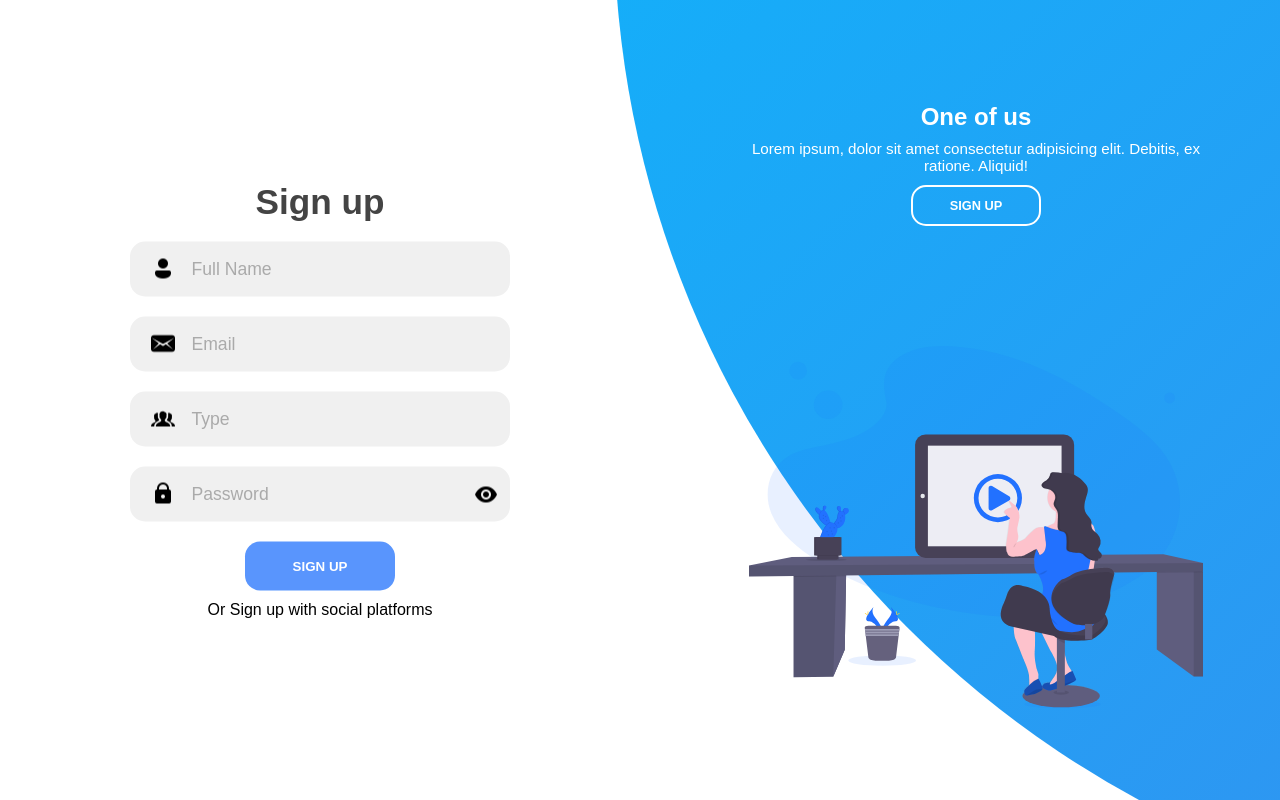
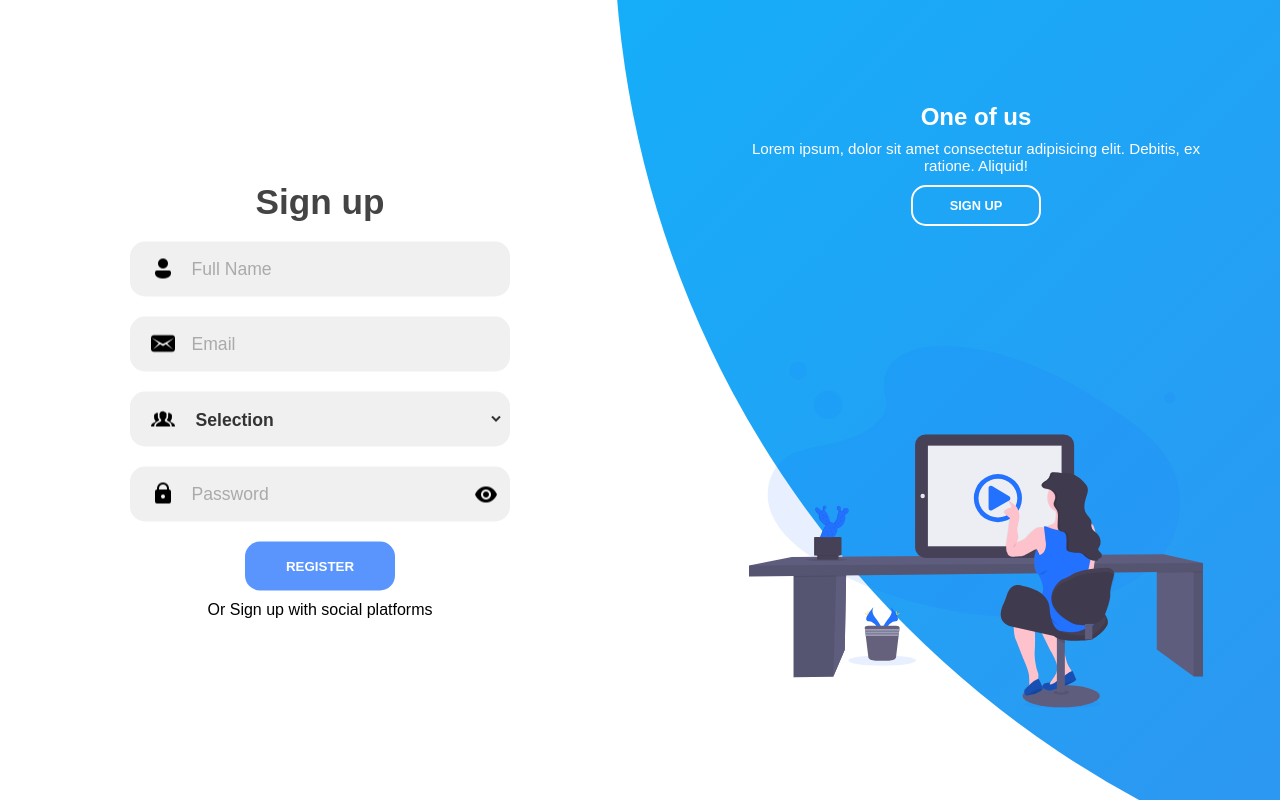
Before and after one commit to AkeelMNM/ConferenceMS-Frontend-Development, a React (Vite) app: page / in a window 1280 px wide. Both pictures are taken after a click on the button "SIGN UP". Built offline with nearby package versions, Linux system fonts and the light colour scheme.

Commit message:
Register UI and service done. also test "OK"

```diff
--- a/components/user/LoginRegisterHandler.jsx
+++ b/components/user/LoginRegisterHandler.jsx
@@ -1,5 +1,10 @@
 import React, {Component} from 'react';
 import '../../styles/user/LoginRegister.css';
+import '../../styles/toast.css';
+import 'react-toastify/dist/ReactToastify.css';
+import {toast} from "react-toastify";
+import UserServices from "../../services/UserServices";
+toast.configure();
 
 //Images
 import Img01 from 'url:../../images/Login/log.svg';
@@ -29,10 +34,57 @@ class LoginRegisterHandler extends Component {
             isPasswordShown: false,
             isEyeImage: true,
             isOnClicked: true,
-            name:'',
+            fullName:'',
             email:'',
             type:'',
-            password:''
+            password:'',
+            logEmail:'',
+            logPassword:''
+        }
+    }
+
+    /**
+     * This function is to submit create account proposal
+     */
+    registerAccount(event){
+        event.preventDefault();
+
+        let Account = {
+            fullName: this.state.fullName,
+            email: this.state.email,
+            type: this.state.type,
+            password: this.state.password
+        }
+
+        /* configuring options to display toast message */
+        const options = {
+            position: toast.POSITION.TOP_CENTER,
+            hideProgressBar:true,
+            autoClose:3000,
+            closeButton:false
+        }
+        /**
+         * Validating the create account submission input fields
+         * Displaying Error message if any input field is empty
+         */
+        if(Account.fullName === ''){
+            toast.warning("File Full Name.", options);
+        }else if(Account.email === ''){
+            toast.warning("File Email.", options);
+        }else if(Account.type === ''){
+            toast.warning("Select Type", options);
+        }else if(Account.password === ''){
+            toast.warning("File Password", options);
+        }else {
+            console.log(JSON.stringify(Account));
+            UserServices.createAccount(Account)
+                .then(res =>{
+                    if(res.status === 201){
+                        toast.success("Account created Successfully", options);
+                    }else{
+                        toast.error("Something went wrong!!,Try again.",options);
+                    }
+                })
         }
     }
 
@@ -71,12 +123,52 @@ class LoginRegisterHandler extends Component {
                         {/*<Login/>*/}
                         {/*<Register/>*/}
 
+                {/* ----------------------------- Login Form ----------------------------- */}
                         <form className={"sign-in-form"}>
                             <h2 className={"title"}>Sign In</h2>
                             <div className={"input-field"}>
                                 <img src={ImgEmail} className={"fas"}/>
+                                <input type={'text'} name={'logEmail'} id={'logEmail'}  value={this.state.logEmail}
+                                       placeholder={"Email"} onChange={event => this.onChange(event)}/>
+                            </div>
+                            <div className={"input-field"}>
+                                <img src={ImgLock} className={"fas"}/>
+                                <input
+                                    type={this.state.isPasswordShown===false ? "password" : "text"}
+                                    name={'logPassword'} id={'logPassword'}
+                                    value={this.state.logPassword} placeholder={"Password"}
+                                    onChange={event => this.onChange(event)}
+                                />
+                                <img
+                                    src={this.state.isEyeImage===true ? ImgEye : ImgEyeHide}
+                                    className={"eye"}
+                                    onClick={this.state.isOnClicked===true ? this.PasswordVisibility.bind(this) : this.PasswordNotVisibility.bind(this)}
+                                />
+                            </div>
+                            <input type={"submit"} value={"Login"} className={"btn solid"} />
+                            <p className={"social-media"}>Or Sign up with social platforms</p>
+                        </form>
+
+                {/* ----------------------------- Registration Form ----------------------------- */}
+                        <form className={"sign-up-form"}>
+                            <h2 className={"title"}>Sign up</h2>
+                            <div className={"input-field"}>
+                                <img src={ImgUser} className={"fas"}/>
+                                <input type={'text'} name={'fullName'} id={'fullName'} value={this.state.fullName}
+                                       placeholder={"Full Name"} onChange={event => this.onChange(event)}/>
+                            </div>
+                            <div className={"input-field"}>
+                                <img src={ImgEmail} className={"fas"}/>
                                 <input type={'text'} name={'email'} id={'email'}  value={this.state.email}
                                        placeholder={"Email"} onChange={event => this.onChange(event)}/>
+                            </div>
+                            <div className={"input-field"}>
+                                <img src={ImgUsers} className={"fas"}/>
+                                <select id={"type"} name={"type"} value={this.state.type} onChange={event => this.onChange(event)}>
+                                    <option id={"SEL-opt"}>Selection</option>
+                                    <option value={"Researcher"}>Researcher</option>
+                                    <option value={"Workshop Conductor"}>Workshop Conductor</option>
+                                </select>
                             </div>
                             <div className={"input-field"}>
                                 <img src={ImgLock} className={"fas"}/>
@@ -92,42 +184,7 @@ class LoginRegisterHandler extends Component {
                                     onClick={this.state.isOnClicked===true ? this.PasswordVisibility.bind(this) : this.PasswordNotVisibility.bind(this)}
                                 />
                             </div>
-                            <input type={"submit"} value={"Login"} className={"btn solid"} />
-                            <p className={"social-media"}>Or Sign up with social platforms</p>
-                        </form>
-
-                        <form className={"sign-up-form"}>
-                            <h2 className={"title"}>Sign up</h2>
-                            <div className={"input-field"}>
-                                <img src={ImgUser} className={"fas"}/>
-                                <input type={'text'} name={'name'} id={'name'} value={this.state.name}
-                                       placeholder={"Full Name"} onChange={event => this.onChange(event)}/>
-                            </div>
-                            <div className={"input-field"}>
-                                <img src={ImgEmail} className={"fas"}/>
-                                <input type={'text'} name={'email'} id={'email'}  value={this.state.email}
-                                       placeholder={"Email"} onChange={event => this.onChange(event)}/>
-                            </div>
-                            <div className={"input-field"}>
-                                <img src={ImgUsers} className={"fas"}/>
-                                <input type={'text'} name={'email'} id={'email'}  value={this.state.email}
-                                       placeholder={"Type"} onChange={event => this.onChange(event)}/>
-                            </div>
-                            <div className={"input-field"}>
-                                <img src={ImgLock} className={"fas"}/>
-                                <input
-                                    type={this.state.isPasswordShown===false ? "password" : "text"}
-                                    name={'password'} id={'password'}
-                                    value={this.state.password} placeholder={"Password"}
-                                    onChange={event => this.onChange(event)}
-                                />
-                                <img
-                                    src={this.state.isEyeImage===true ? ImgEye : ImgEyeHide}
-                                    className={"eye"}
-                                    onClick={this.state.isOnClicked===true ? this.PasswordVisibility.bind(this) : this.PasswordNotVisibility.bind(this)}
-                                />
-                            </div>
-                            <input type={"submit"} className={"btn"} value={"sign up"} />
+                            <input type={"submit"} className={"btn"} value={"Register"} onClick={event => this.registerAccount(event)}/>
                             <p className={"social-media"}>Or Sign up with social platforms</p>
                         </form>
 
@@ -135,7 +192,6 @@ class LoginRegisterHandler extends Component {
                 </div>
 
                 <div className={"panels-container"}>
-
                     <div className={"panel left-panel"}>
                         <div className={"content"}>
                             <h3>New Here ?</h3>
@@ -159,7 +215,6 @@ class LoginRegisterHandler extends Component {
                         </div>
                         <img src={Img02} className={"image"} />
                     </div>
-
                 </div>
 
             </div>
--- a/services/UserServices.js
+++ b/services/UserServices.js
@@ -3,7 +3,7 @@ const USER_API_BASE_URI = "http://localhost:3000/user";
 class UserServices {
 
     async createAccount(Account){
-        return await fetch(USER_API_BASE_URI + '/register',{
+        return await fetch(USER_API_BASE_URI+"/register",{
             method:'POST',
             headers:{
                 'content-Type':"application/json"
@@ -14,7 +14,6 @@ class UserServices {
         }).catch(reason => {
             return reason;
         })
-
     }
 
 
--- a/styles/user/LoginRegister.css
+++ b/styles/user/LoginRegister.css
@@ -108,7 +108,9 @@ form.sign-in-form {
     font-size: 1.1rem;
 }
 
-.input-field input {
+.input-field input,
+.input-field select {
+    /*font-family: Georgia, "Times New Roman", Times, serif;*/
     background: none;
     outline: none;
     border: none;
@@ -118,39 +120,19 @@ form.sign-in-form {
     color: #333;
 }
 
+.input-field select {
+    -webkit-appearance: menulist-button;
+}
+
+.input-field select option{
+    font-weight: 500;
+    font-size: 1.1rem;
+    color: #333333;
+}
+
 .input-field input::placeholder {
     color: #aaa;
     font-weight: 500;
-}
-
-.social-text {
-    padding: 0.7rem 0;
-    font-size: 1rem;
-}
-
-.social-media {
-    display: flex;
-    justify-content: center;
-}
-
-.social-icon {
-    height: 46px;
-    width: 46px;
-    display: flex;
-    justify-content: center;
-    align-items: center;
-    margin: 0 0.45rem;
-    color: #333;
-    border-radius: 50%;
-    border: 1px solid #333;
-    text-decoration: none;
-    font-size: 1.1rem;
-    transition: 0.3s;
-}
-
-.social-icon:hover {
-    color: #4481eb;
-    border-color: #4481eb;
 }
 
 .btn {
@@ -252,7 +234,8 @@ form.sign-in-form {
     transform: translateX(800px);
 }
 
-/* ANIMATION */
+
+/* --------------------- ANIMATION --------------------- */
 
 .container.sign-up-mode:before {
     transform: translate(100%, -50%);
```
